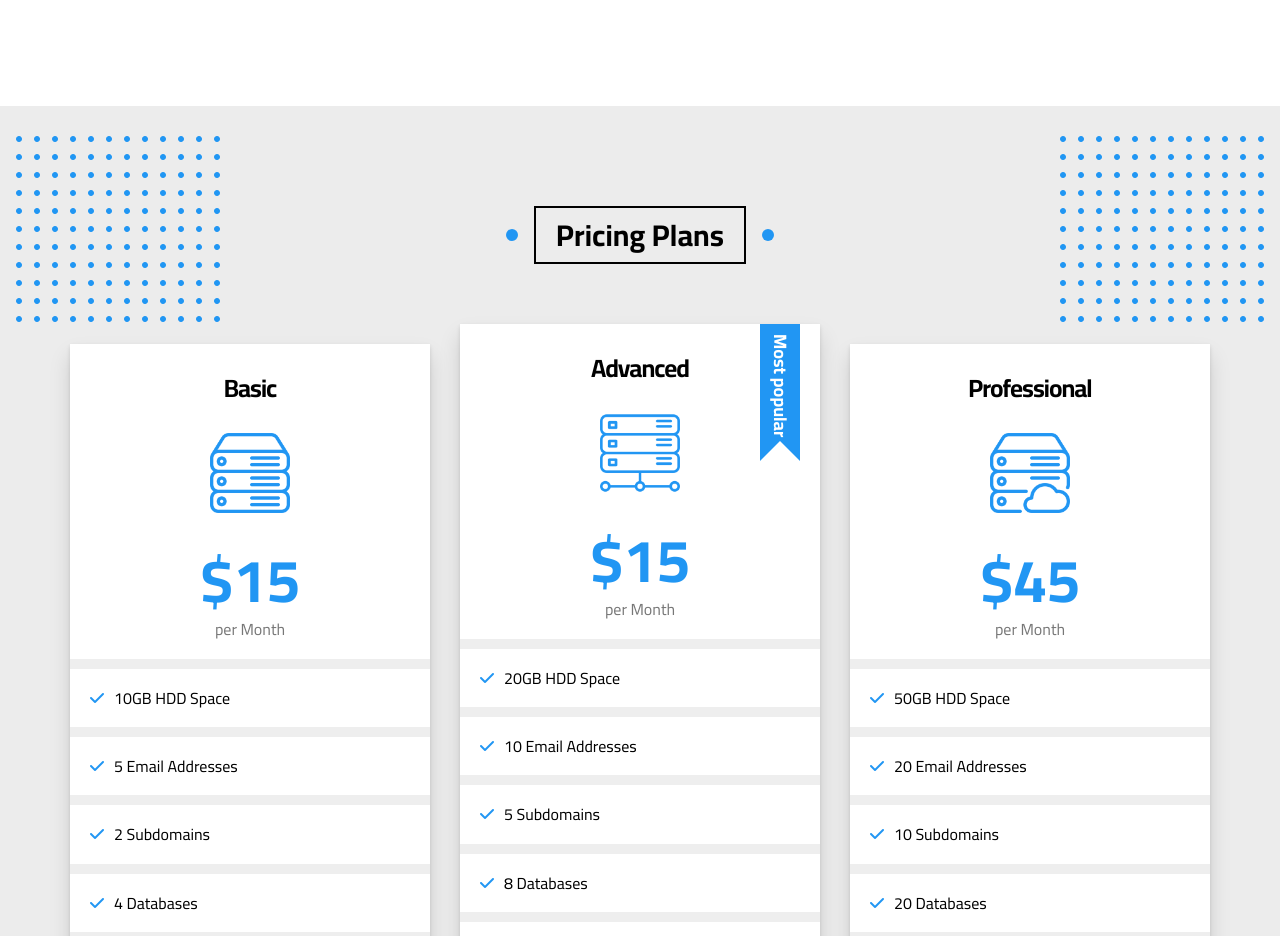
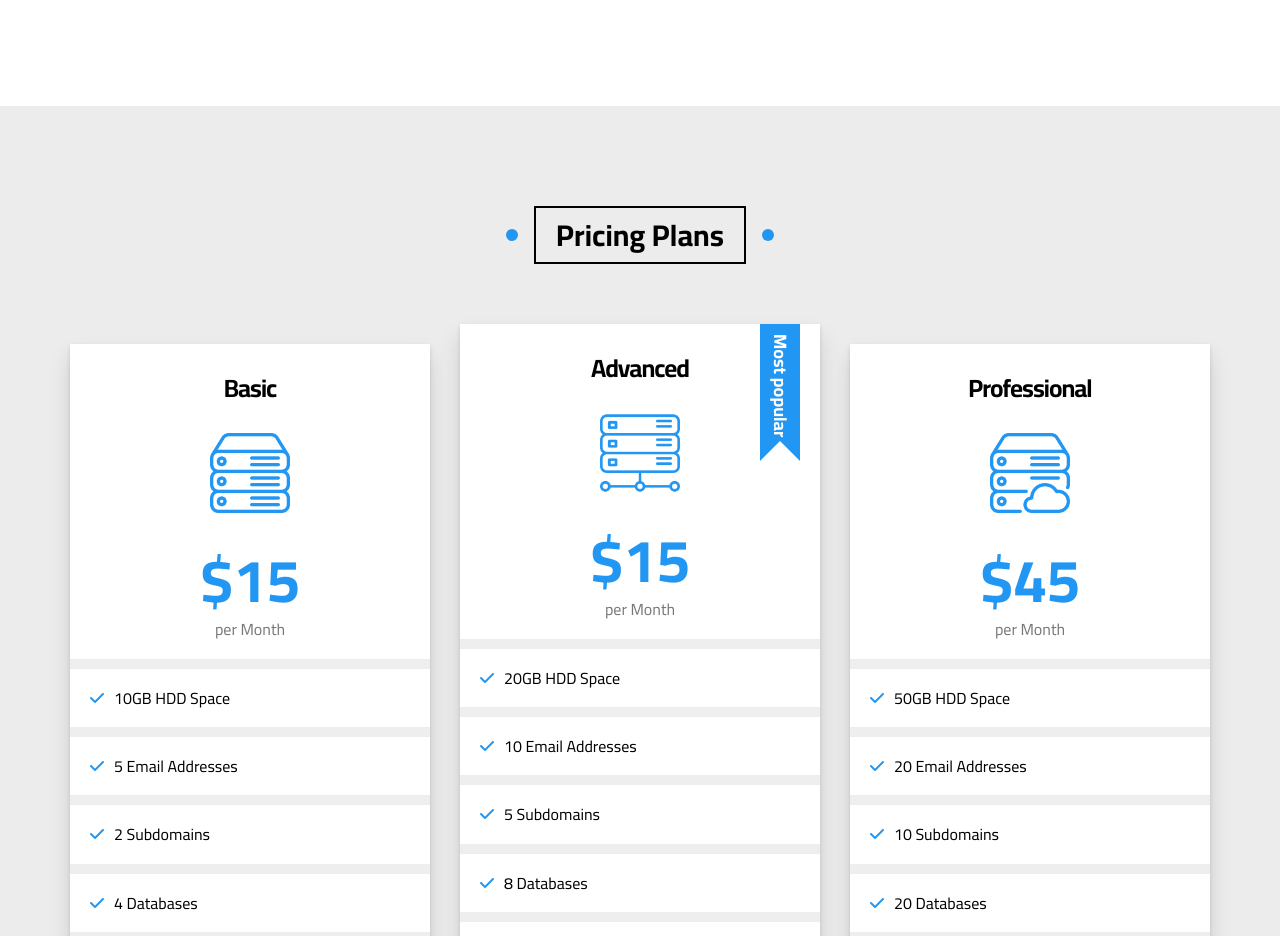
Before and after one commit to khaledReda1/Html_-And_-CSS_Template_Three, a plain HTML site: page index.html in a window 1280 px wide. Shown: the part 10120-11056 px from the top of the page. Drawn offline with Linux system fonts and the light colour scheme.

Commit message:
Add files via upload

```diff
--- a/css/master.css
+++ b/css/master.css
@@ -116,21 +116,21 @@ ul {
     background-size: 30px 30px;
 }
 
-.dots {
+/* .dots {
     background-image: url("../images/dots.png");
     height: 186px;
     width: 204px;
     background-repeat: no-repeat;
     position: absolute;
-}
-.dots-up {
+} */
+/* .dots-up {
     top: 30px;
     right: 16px;
 }
 .dots-down {
     top:30px;
     left: 16px;
-}
+} */
 
 /* End global rules */
 /* Start header */
```
